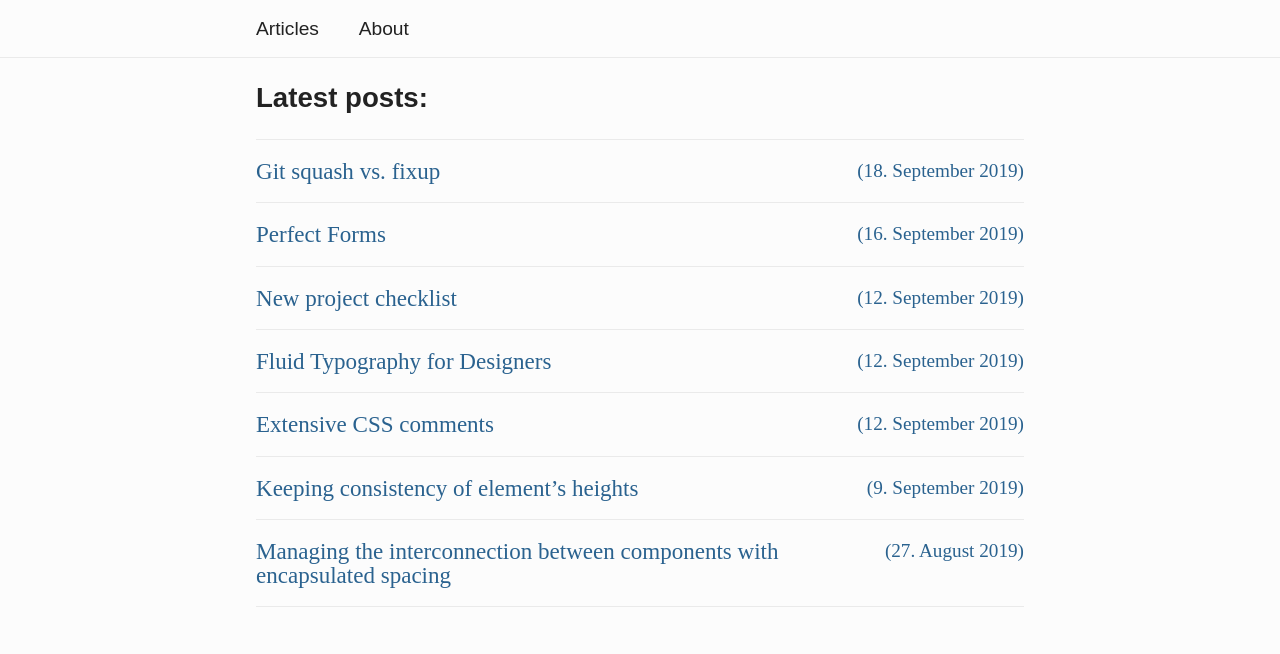
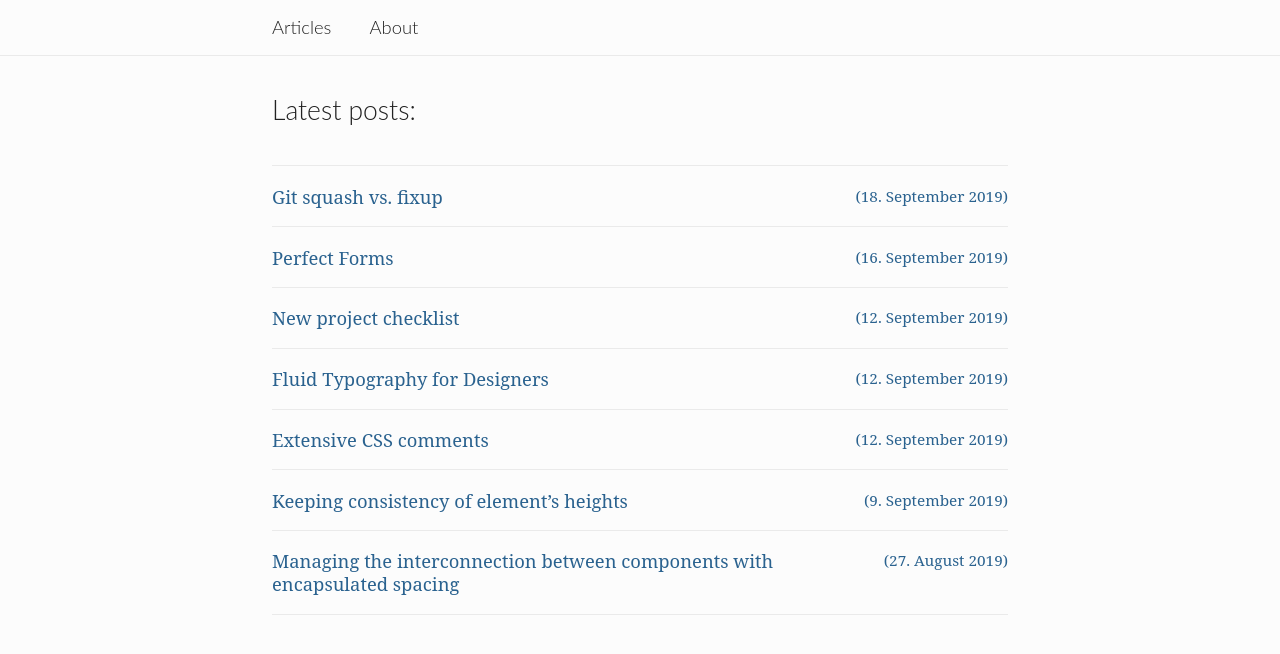
Before and after one commit to csshugs/dennisheibuelt.com, an Eleventy site: page index.njk in a window 1280 px wide. Built offline with nearby package versions, Linux system fonts and the light colour scheme; Eleventy itself is replaced by a stand-in of ours; files that its build step writes are made by us from their sources.

Commit message:
Tweak vertical rhythm and font faces [Tristana]

```diff
--- a/_includes/article-list.njk
+++ b/_includes/article-list.njk
@@ -1,6 +1,6 @@
-<h2>Latest posts:</h2>
-<nav>
-    <ul class="c-link-list">
+<nav class="c-link-list">
+    <h2 class="c-link-list__title">Latest posts:</h2>
+    <ul class="c-link-list__list">
         {%- for post in collections.post | reverse -%}
             <li>
                 <a href="{{ post.url }}">
--- a/_layouts/default.njk
+++ b/_layouts/default.njk
@@ -9,34 +9,56 @@
         html {
             background-color: #fcfcfc;
             color: #222;
-            font-size: 18px;
-            line-height: 1.5;
+            font-family: "Noto Serif", serif;
+            font-size: 16px;
+            line-height: 1.75;
         }
 
         @media screen and (min-width: 480px) {
             html {
-                font-size: calc(16px + (20 - 16) * ((100vw - 480px) / (1480 - 480)));
+                font-size: calc(16px + (19 - 16) * ((100vw - 480px) / (1480 - 480)));
             }
         }
 
         @media screen and (min-width: 1480px) {
             html {
-                font-size: 22px;
+                font-size: 19px;
             }
         }
 
-        body {
+        body,
+        h1, h2, h3, h4, h5, h6,
+        blockquote, p, pre,
+        dl, dd, ol, ul,
+        figure,
+        hr,
+        fieldset, legend {
             margin: 0;
+            padding: 0;
+        }
+
+        address,
+        h1, h2, h3, h4, h5, h6,
+        blockquote, p, pre,
+        dl, ol, ul,
+        figure,
+        hr,
+        table,
+        fieldset {
+            margin-bottom: 2.074rem;
         }
 
         h1, h2, h3, h4, h5, h6 {
+            margin-top: 4.3rem;
             line-height: 1.25;
-            font-family: sans-serif;
+            font-family: "Lato", sans-serif;
+            font-weight: 300;
         }
 
         /* Font-sizes are based on a modular scale with a ratio of `1.2` */
         h1 {
-            font-size: 1.728rem;
+            margin-top: 0;
+            font-size: 2.986rem;
         }
 
         h2 {
@@ -97,6 +119,7 @@
         }
 
         .c-page-head {
+            margin-bottom: 2.074rem;
             border-bottom: 1px solid #eaeaea;
         }
 
@@ -118,10 +141,18 @@
             color: inherit;
             text-decoration: none;
             line-height: 2.986rem;
-            font-family: sans-serif;
+            font-family: "Lato", sans-serif;
+            font-weight: 300;
         }
 
         .c-link-list {
+        }
+
+        .c-link-list__title {
+            margin-top: 0;
+        }
+
+        .c-link-list__list {
             margin: 0;
             padding: 0;
             list-style: none;
@@ -137,7 +168,7 @@
             justify-content: space-between;
             padding-top: 1rem;
             padding-bottom: 1rem;
-            font-size: 1.2rem;
+            font-size: 1rem;
             line-height: 1.25rem;
             color: #2a628f;
             text-decoration: none;
@@ -172,8 +203,8 @@
         }
 
         .c-tldr {
-            padding-top: 0.8333rem;
-            padding-bottom: 0.8333rem;
+            padding-top: 1rem;
+            padding-bottom: 1rem;
             border-top: 1px solid #eaeaea;
             border-bottom: 1px solid #eaeaea;
             font-weight: bold;
@@ -186,7 +217,7 @@
         }
 
         .c-page-title {
-            margin-bottom: 1rem;
+            margin-bottom: 2.074rem;
         }
 
         .c-page-title__title {
@@ -194,8 +225,10 @@
         }
 
         .c-page-title__meta {
+            display: block;
+            margin-top: 0.833rem;
             font-size: 0.8333rem;
-            color: #666;
+            color: #7f7f7f;
         }
 
         .u-visually-hidden {
```
